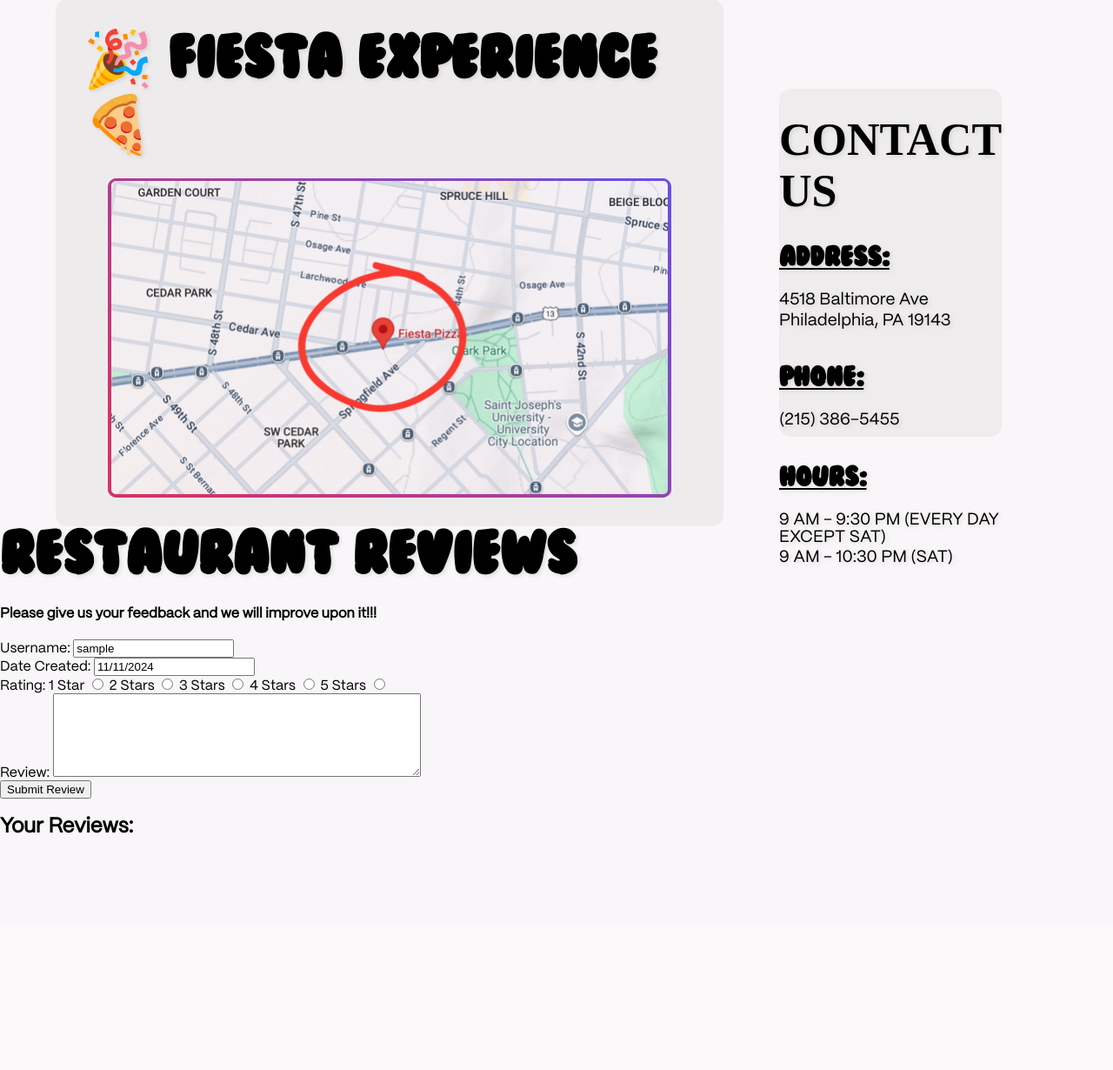
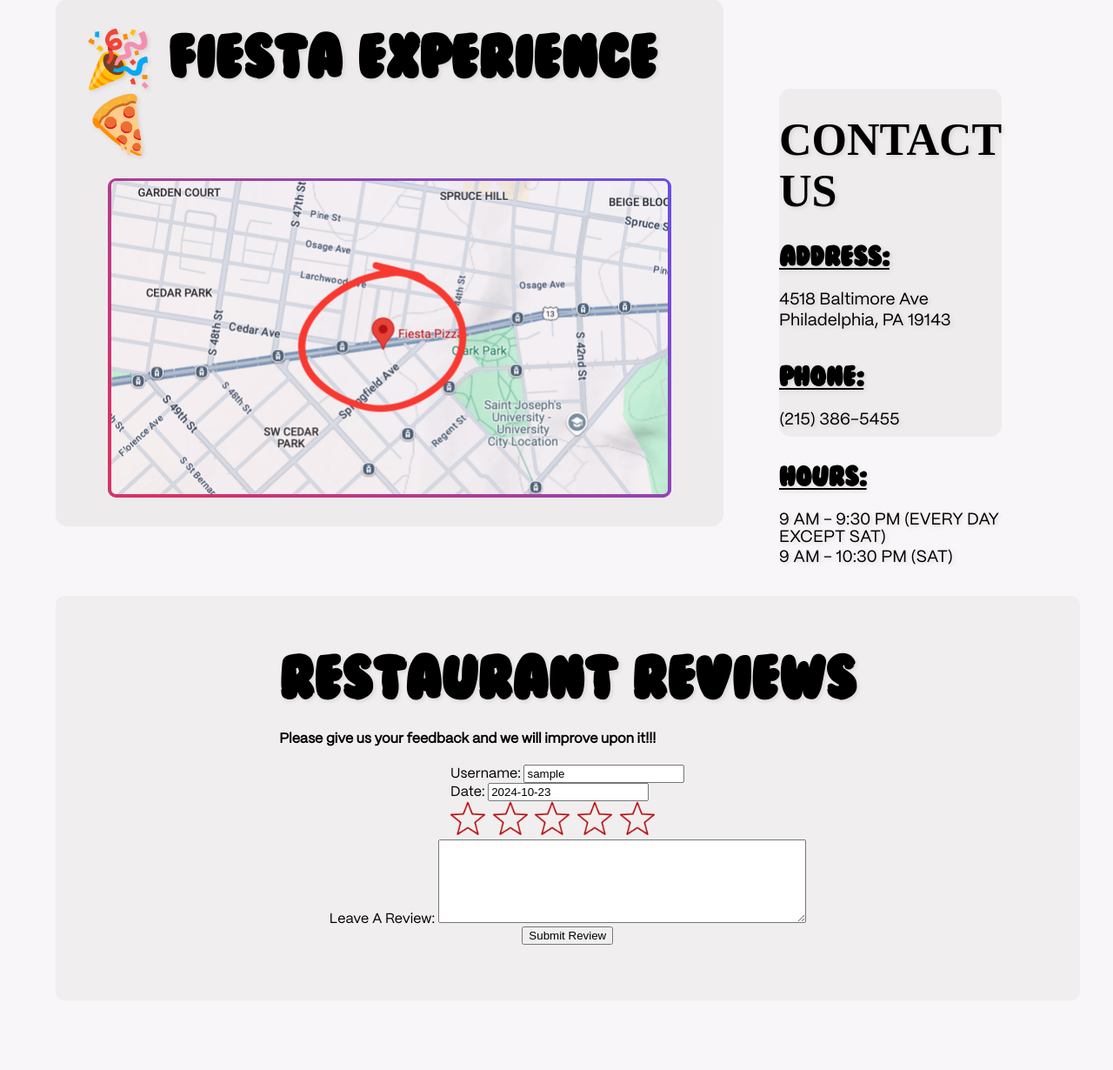
Before and after one commit to hossai13/Software-Engineering-Project, a Flask app: page /userhomepage in a window 1280 px wide. Shown: the part 601-1831 px from the top of the page at 87% size. Before the commit the page ends 1559 px from the top, so only its background shows below. Run offline with Flask 3, Linux system fonts and the light colour scheme; the visitor is signed in with stand-in values (Sample User, id 1); tables that the repository leaves empty or names only in its code hold one stand-in row (values such as "Sample post"); some libraries are stand-ins or nearby versions; some web fonts are replaced.

Commit message:
Userhomepage Update III

```diff
--- a/main.py
+++ b/main.py
@@ -1,5 +1,6 @@
 from flask import Flask, render_template, request, redirect, url_for, session
 from flask_mysqldb import MySQL
+from datetime import datetime
 import mysql.connector
 import MySQLdb.cursors
 import re
@@ -12,7 +13,7 @@ app.secret_key = 'your secret key'
 # MySQL database configuration
 app.config['MYSQL_HOST'] = 'localhost'
 app.config['MYSQL_USER'] = 'root'
-app.config['MYSQL_PASSWORD'] = '2113284'
+app.config['MYSQL_PASSWORD'] = 'root1234'
 app.config['MYSQL_DB'] = 'PizzaInfo'
 
 # Initialize MySQL
@@ -23,14 +24,40 @@ mysql = MySQL(app)
 def homepage():
     return render_template('homepage.html')
 
-#Route for the user homepage
-@app.route('/userhomepage')
+#Route for the user homepage/restaurant reviews
+@app.route('/userhomepage', methods=['GET', 'POST'])
 def userhomepage():
     if 'loggedin' in session:
-        return render_template('userhomepage.html', username=session['username'])
+        current_date = datetime.now().strftime('%Y-%m-%d')
+        if request.method == 'POST':
+            username = request.form['name']
+            rating = request.form['rating']
+            review_text = request.form['review']
+            date_made = request.form['DateMade']
+
+            try:
+                cursor = mysql.connection.cursor()
+                cursor.execute('''INSERT INTO reviews (username, rating, review_text, date_made)
+                                  VALUES (%s, %s, %s, %s)''',
+                               (username, rating, review_text, date_made))
+                mysql.connection.commit()
+                cursor.close()
+                return redirect(url_for('userhomepage'))
+
+            except Exception as error:
+                print(f"Error: {error}")
+                return "There was an error submitting your review."
+
+        cursor = mysql.connection.cursor()
+        cursor.execute('SELECT username, rating, review_text, date_made FROM reviews ORDER BY date_made DESC')
+        reviews = cursor.fetchall()
+        cursor.close()
+
+        return render_template('userhomepage.html', username=session['username'], user_id=session['id'], current_date=current_date, reviews=reviews)
     else:
         msg = 'Please log in to access your homepage.'
         return redirect(url_for('login'))
+
 
 # Route for the menu page
 @app.route('/menu')
--- a/static/CSS/homepage.css
+++ b/static/CSS/homepage.css
@@ -238,3 +238,31 @@ body {
     font-size: clamp(0.9rem, 2.5vw, 1.20rem);
     margin-top: -1rem;
 }
+.restaurant-review-container {
+    display: flex;
+    font-family: 'Mori';
+    flex-direction: column;
+    align-items: center;
+    margin-top: 10vh;
+    width: 82vw;
+    background: rgba(217, 212, 212, 0.25);
+    border-radius: 0.625rem;
+    padding: 2rem;
+    padding: 4rem;
+    margin-left: 5vw;
+}
+
+/* <a target="_blank" href="https://icons8.com/icon/104/star">Star</a> icon by <a target="_blank" href="https://icons8.com">Icons8</a> */
+
+.star-rating-container img {
+    margin-right: 5px;
+    width: 40px;
+    height: 40px;
+    cursor: pointer;
+    transition: transform 1.5s ease-in-out;
+
+}
+
+.star-rating-container img:hover {
+    transform: rotate(360deg);
+}
--- a/templates/userhomepage.html
+++ b/templates/userhomepage.html
@@ -91,73 +91,66 @@
             <h4> Please give us your feedback and we will improve upon it!!! </h4>
         </div>
         <div class="review-submission-container">
-            <form id="reviewForm">
+            <form id="Review-form" method="POST" action="{{ url_for('userhomepage') }}">
                 <div>
                     <td>Username:</td>
-                <input type="text" id="name" name="name" value="{{ username }}" readonly>
+                    <input type= "text" id="name" name="name" value="{{ username }}" readonly>
                 </div>
 
                 <div class="date-field-review">
-                <label>Date Created:</label>
-                <input type="text" id="dateCreated" name="dateCreated" value="" readonly>
+                    <label>Date:</label>
+                    <input type= "text" id="DateMade" name="DateMade" value="{{ current_date }}" readonly>
                 </div>
 
                 <div class="star-rating-container">
-                <label>Rating:</label>
-                <label for="1-star">1 Star</label>
-                <input type="radio" id="star1" name="rating" value="1" required>
-                <label for="2-star">2 Stars</label>
-                <input type="radio" id="star2" name="rating" value="2">
-                <label for="3-star">3 Stars</label>
-                <input type="radio" id="star3" name="rating" value="3">
-                <label for="4-star">4 Stars</label>
-                <input type="radio" id="star4" name="rating" value="4">
-                <label for="5-star">5 Stars</label>
-                <input type="radio" id="star5" name="rating" value="5">
+                    <label for="star1">
+                        <img src="static/Images_Videos/icons8-star-50-2.png" alt="1 Star" id="star1" class="star" data-value="1">
+                    </label>
+                    <label for="star2">
+                        <img src="static/Images_Videos/icons8-star-50-2.png" alt="2 Stars" id="star2" class="star" data-value="2">
+                    </label>
+                    <label for="star3">
+                        <img src="static/Images_Videos/icons8-star-50-2.png" alt="3 Stars" id="star3" class="star" data-value="3">
+                    </label>
+                    <label for="star4">
+                        <img src="static/Images_Videos/icons8-star-50-2.png" alt="4 Stars" id="star4" class="star" data-value="4">
+                    </label>
+                    <label for="star5">
+                        <img src="static/Images_Videos/icons8-star-50-2.png" alt="5 Stars" id="star5" class="star" data-value="5">
+                    </label>
+                </div>
+                <input type="hidden" id="rating" name="rating">
                 </div>
 
                 <div class="review-description">
-                <label for="review">Review:</label>
+                    <label for="review">Leave A Review:</label>
                     <textarea id="review" name="review" rows="6" cols="50" required></textarea>
                 </div>
 
                 <div class="review-submit-button">
                     <input type="submit" value="Submit Review">
                 </div>
-
             </form>
         </div>
 
-            <h2>Your Reviews:</h2>
-            <div id="reviews-list"></div>
-
-
         <script>
-            const reviewForm = document.getElementById('reviewForm');
-            const reviewsList = document.getElementById('reviews-list');
-            const dateCreatedInput = document.getElementById('dateCreated');
-            const currentDate = new Date().toLocaleDateString();
-
-            dateCreatedInput.value = currentDate;
-            reviewForm.addEventListener('submit', function(event) {
-                event.preventDefault();
-
-                const name = document.getElementById('name').value;
-                const rating = document.querySelector('input[name="rating"]:checked').value;
-                const dateCreated = dateCreatedInput.value;
-                const reviewText = document.getElementById('review').value;
-
-                const reviewElement = document.createElement('div');
-                reviewElement.innerHTML = `<strong>${name}</strong> - ${dateCreated} - Rating: ${rating} Stars<br>${reviewText}<hr>`;
-                reviewsList.appendChild(reviewElement);
-                reviewForm.reset();
-                dateCreatedInput.value = currentDate;
+            const stars = document.querySelectorAll('.star-rating-container .star');
+            stars.forEach(star => {
+                star.addEventListener('click', function() {
+                    const value = this.getAttribute('data-value');
+                    document.getElementById('rating').value = value;
+                    stars.forEach(star => {
+                        if (star.getAttribute('data-value') <= value) {
+                            star.src = 'static/Images_Videos/icons8-star-50-3.png';
+                        }
+                        else {
+                            star.src = 'static/Images_Videos/icons8-star-50-2.png';
+                        }
+                    });
+                });
             });
         </script>
 
-
-
-        </div>
         <!-- Include JS file -->
         <script src="{{ url_for('static', filename='script.js') }}"></script>
     </body>
```
Also changed, not shown: database.sql (+9 -0 lines), static/Images_Videos/icons8-star-50-2.png (added), static/Images_Videos/icons8-star-50-3.png (added), 3 other files. Lines whose indentation alone changed are shown as unchanged.
